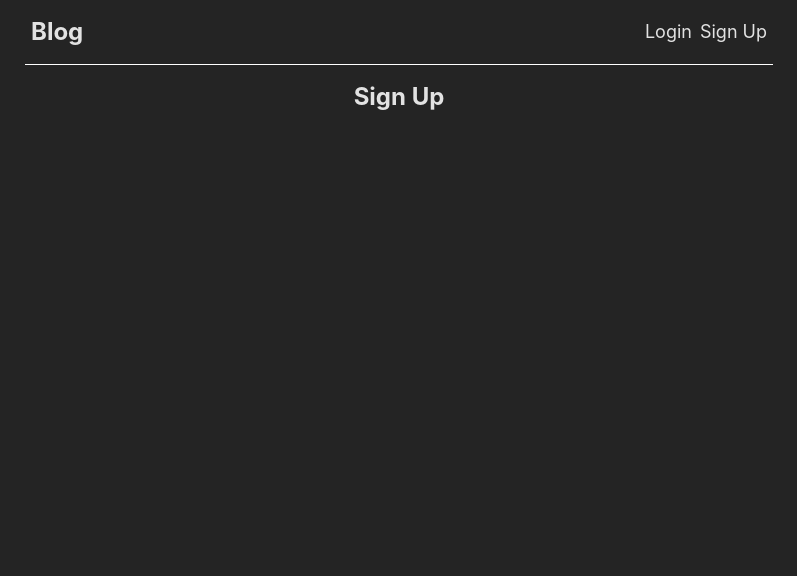
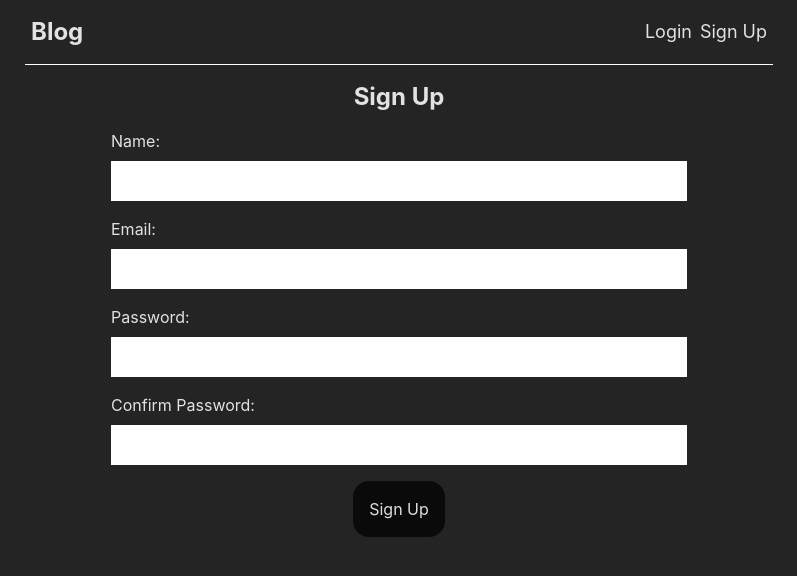
Before and after one commit to Adonuu/odin-blog-frontend, a React (Vite) app: page /signup in a window 1280 px wide. Shown: the top 576 px of the page, without its empty margins (241-1038 px from the left). Built offline with nearby package versions, Linux system fonts and the light colour scheme.

Commit message:
sign up route succesfully creating users

```diff
--- a/src/pages/login.jsx
+++ b/src/pages/login.jsx
@@ -10,8 +10,8 @@ export function Login() {
         const password = document.querySelector("#password").value;
 
         const data = {
-            email: email,
-            password: password
+            email,
+            password
         };
 
         try {
--- a/src/pages/signup.jsx
+++ b/src/pages/signup.jsx
@@ -1,8 +1,77 @@
+import { useNavigate } from 'react-router-dom';
+import { useState } from 'react';
+
 export function SignUp() {
+    const navigate = useNavigate(); // Hook to get the navigate function
+    const [errorMessage, setErrorMessage] = useState(""); // State to store error messages
+
+    const formSubmit = async (e) => {
+        e.preventDefault();
+
+        const name = document.querySelector("#name").value;
+        const email = document.querySelector("#email").value;
+        const password = document.querySelector("#password").value;
+        const confirmPassword = document.querySelector("#confirm-password").value;
+
+        // Check if passwords match
+        if (password !== confirmPassword) {
+            setErrorMessage("Passwords do not match.");
+            return; // Stop the form submission if passwords don't match
+        }
+
+        const data = {
+            name,
+            email,
+            password
+        };
+
+        try {
+            const response = await fetch("http://localhost:3000/users", {
+                method: "POST",
+                headers: {
+                    "Content-Type": "application/json"
+                },
+                body: JSON.stringify(data)
+            });
+
+            if (!response.ok) {
+                throw new Error("Network response was not ok");
+            }
+
+            const result = await response.json(); // Parse the JSON response
+            console.log(result);
+            navigate("/");
+        } catch (error) {
+            console.error("Error:", error); // Handle any errors that occur during fetch
+        }
+    };
+
     return (
-      <>
-        <h1 className="text-2xl font-bold">Sign Up</h1>
+        <>
+            <h1 className="text-2xl font-bold text-center">Sign Up</h1>
+            <form className="mt-4 flex flex-col gap-4 items-center" onSubmit={formSubmit}>
+                <div className="flex flex-col gap-2">
+                    <label htmlFor="name">Name:</label>
+                    <input className="bg-white w-xl text-black p-2" type="text" name="name" id="name" />
+                </div>
+                <div className="flex flex-col gap-2">
+                    <label htmlFor="email">Email:</label>
+                    <input className="bg-white w-xl text-black p-2" type="email" name="email" id="email" />
+                </div>
+                <div className="flex flex-col gap-2">
+                    <label htmlFor="password">Password:</label>
+                    <input className="bg-white w-xl text-black p-2" type="password" name="password" id="password" />
+                </div>
+                <div className="flex flex-col gap-2">
+                    <label htmlFor="confirm-password">Confirm Password:</label>
+                    <input className="bg-white w-xl text-black p-2" type="password" name="confirm-password" id="confirm-password" />
+                </div>
 
-      </>
+                {/* Show error message if passwords don't match */}
+                {errorMessage && <p className="text-red-500">{errorMessage}</p>}
+
+                <button className="bg-neutral-950 p-4 rounded-2xl cursor-pointer hover:bg-blue-500">Sign Up</button>
+            </form>
+        </>
     );
-  }
+}
```
